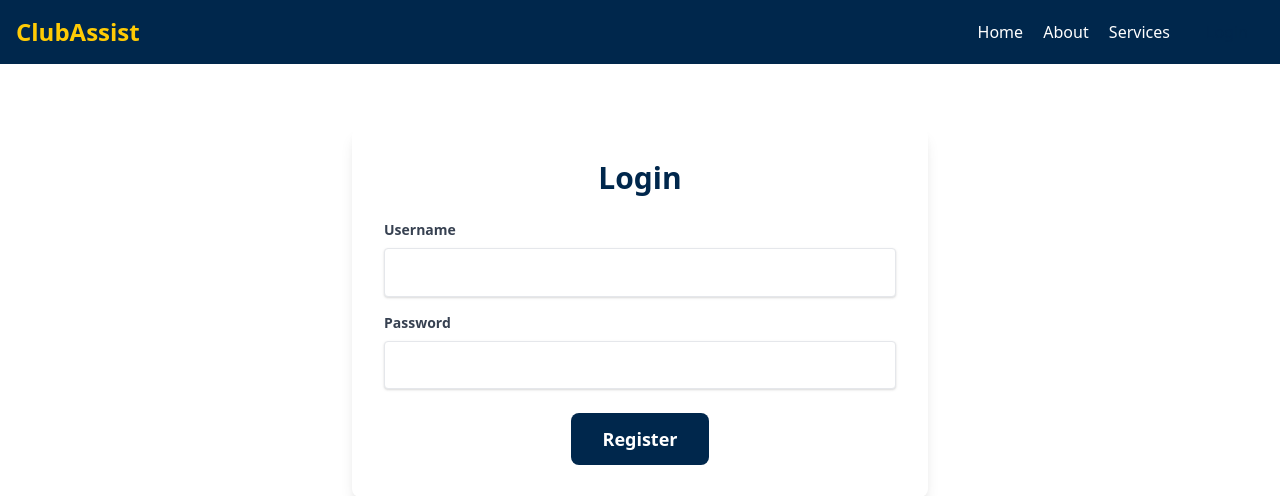
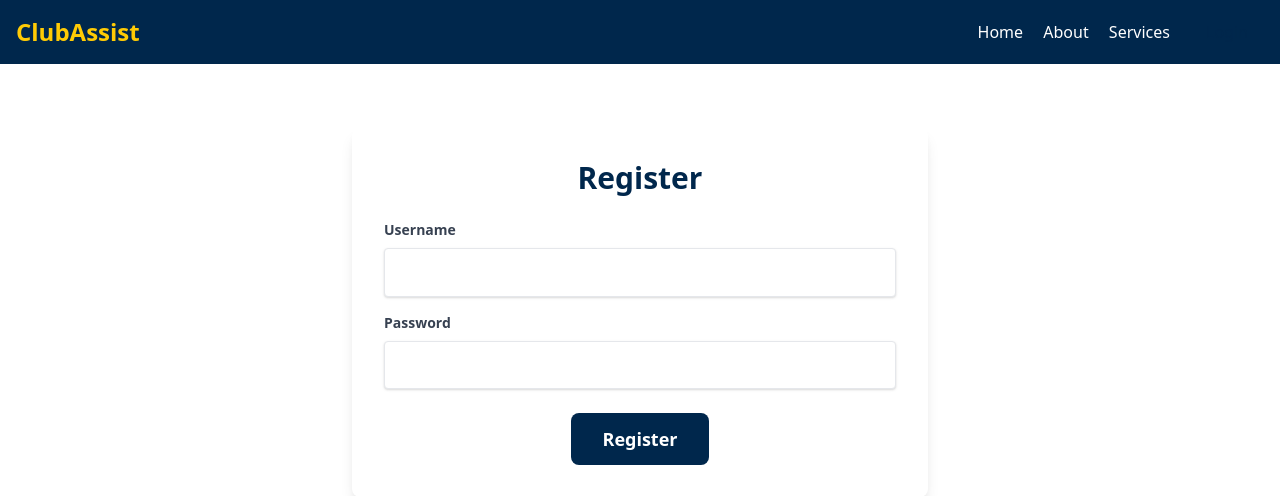
Before and after one commit to LBJANU/ClubAssist, a Django app: page /users/register/ in a window 1280 px wide. Shown: the top 496 px of the page. Run offline with Django 5.2, Linux system fonts and the light colour scheme.

Commit message:
spelling change hehe haw haw

```diff
--- a/templates/users/register.html
+++ b/templates/users/register.html
@@ -3,7 +3,7 @@
 {% block content %}
 <div class="container mx-auto px-4 py-16">
     <div class="max-w-xl mx-auto bg-white rounded-lg shadow-lg p-8">
-        <h2 class="text-3xl font-bold text-michigan-blue mb-6 text-center">Login</h2>
+        <h2 class="text-3xl font-bold text-michigan-blue mb-6 text-center">Register</h2>
 
         <form method="POST" action="{% url 'users:register' %}">
             {% csrf_token %}
```
